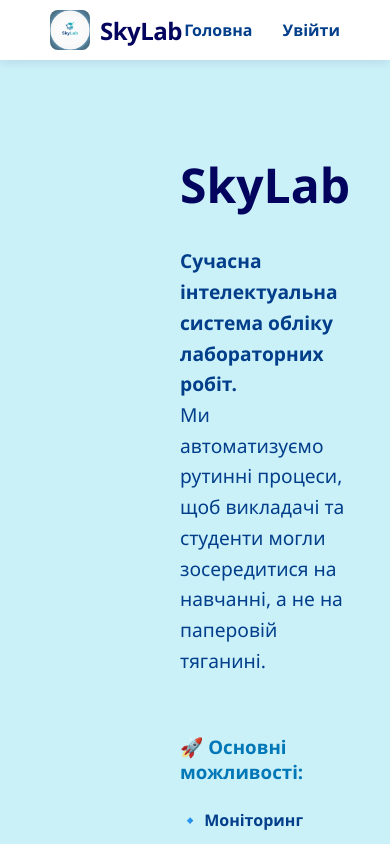
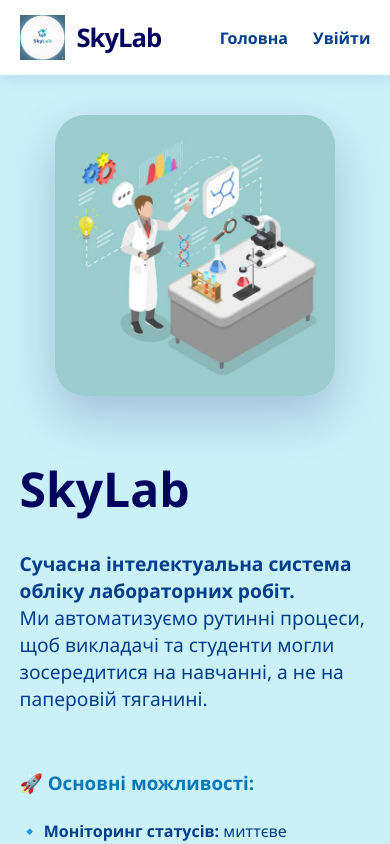
Before and after one commit to yarty777/practice, a React (Create React App) app in the folder frontend/: page / in a window 390 px wide. Shown: the top 844 px of the page. Built offline with nearby package versions, Linux system fonts and the light colour scheme.

Commit message:
Виправлення розмірів зображень + адаптивність

```diff
--- a/frontend/src/App.css
+++ b/frontend/src/App.css
@@ -1,3 +1,4 @@
+/* 1. Змінні кольорів SkyLab */
 :root {
   --deep-twilight: #03045eff;
   --french-blue: #023e8aff;
@@ -10,138 +11,124 @@
   --light-cyan: #caf0f8ff;
 }
 
+/* 2. Базові стилі */
 body {
   margin: 0;
-  font-family: 'Segoe UI', Roboto, sans-serif;
-  background-color: var(--light-cyan); /* Світлий фон для всього сайту */
+  font-family: 'Segoe UI', Roboto, Helvetica, Arial, sans-serif;
+  background-color: var(--light-cyan);
   color: var(--deep-twilight);
+  min-height: 100vh;
+  display: flex;
+  flex-direction: column;
 }
 
+/* 3. Навігація */
+.nav-menu {
+  display: flex;
+  justify-content: space-between;
+  align-items: center;
+  padding: 15px 5%;
+  background: white;
+  box-shadow: 0 2px 15px rgba(3, 4, 94, 0.1);
+  position: sticky;
+  top: 0;
+  z-index: 1000;
+}
 
-/* Навігація */
-
-/* Стилі для контейнера логотипа в наварі */
 .logo-container {
   display: flex;
   align-items: center;
   text-decoration: none;
-  gap: 10px;
+  gap: 12px;
 }
 
 .nav-logo {
-  height: 40px; /* Регулюйте висоту логотипа тут */
+  height: 45px;
   width: auto;
-  border-radius: 8px; /* Якщо логотип квадратний, можна трохи закруглити */
 }
 
 .logo-text {
-  font-size: 1.5rem;
+  font-size: 1.6rem;
   font-weight: 800;
   color: var(--deep-twilight);
-  letter-spacing: -0.5px;
+  letter-spacing: -1px;
 }
-.nav-menu {
-  padding: 10px 50px;
-  background: white;
-  display: flex;
-  justify-content: space-between; /* Розносить лого і посилання в різні боки */
-  align-items: center;
-  box-shadow: 0 2px 10px rgba(3, 4, 94, 0.1);
-}
+
 .nav-links {
   display: flex;
-  gap: 30px;
+  gap: 25px;
 }
 
 .nav-link {
   text-decoration: none;
   color: var(--french-blue);
   font-weight: 600;
-  transition: 0.3s;
-}
-.nav-menu a {
-  text-decoration: none;
-  color: var(--french-blue);
-  font-weight: 600;
-  transition: 0.3s;
+  transition: 0.3s ease;
 }
 
-.nav-menu a:hover {
-  color: var(--turquoise-surf);
-}
-
-
-/* Контейнери */
+/* 4. Головний контейнер */
 .container {
   display: flex;
-  min-height: 85vh;
+  flex: 1;
   align-items: center;
+  justify-content: center;
+  padding: 40px 5%;
+  max-width: 1600px;
+  margin: 0 auto;
+  gap: 60px;
+  box-sizing: border-box;
 }
 
 .side {
   flex: 1;
   display: flex;
   flex-direction: column;
-  justify-content: center;
-  padding: 60px;
 }
 
-/* Тексти */
-h1, h2 {
-  color: var(--deep-twilight);
-  font-size: 2.5rem;
-  margin-bottom: 20px;
+/* 5. Стилі зображень */
+.main-img {
+  width: 100%;
+  max-width: 800px; /* Велика картинка для головної */
+  height: auto;
+  border-radius: 30px;
+  box-shadow: 0 20px 50px rgba(3, 4, 94, 0.2);
+  display: block;
+  margin: 0 auto;
 }
 
-p {
-  line-height: 1.6;
-  color: var(--french-blue);
-  font-size: 1.1rem;
+/* Спеціальний розмір для картинки на сторінці логіну (менша) */
+.login-page .main-img {
+  max-width: 500px; /* У 1.5-2 рази менша за головну */
 }
 
-/* Зображення та плейсхолдери */
-.image-placeholder {
-  width: 100%;
-  max-width: 500px;
-  height: 350px;
-  background: linear-gradient(135deg, var(--sky-aqua), var(--bright-teal-blue));
-  display: flex;
-  justify-content: center;
-  align-items: center;
-  border-radius: 20px;
-  color: white;
-  box-shadow: 0 15px 30px rgba(0, 119, 182, 0.2);
-}
-
-.main-img {
-  width: 70%;        /* Зменшуємо ширину до 70% від батьківського блоку */
-  max-width: 400px;  /* Зменшуємо максимальну межу (було 550px або 600px) */
-  height: auto;      /* Зберігаємо пропорції */
-  border-radius: 20px;
-  box-shadow: 0 10px 30px rgba(3, 4, 94, 0.15);
-  display: block;
-  margin: 0 auto;    /* Центруємо картинку в її половинці екрана */
-}
-
-/* Форма входу */
+/* 6. Форма авторизації (В СТОВПЧИК) */
 .login-form {
   display: flex;
-  flex-direction: column;
+  flex-direction: column; /* Елементи один під одним */
   gap: 20px;
   width: 100%;
-  max-width: 350px;
+  max-width: 350px; /* Компактна ширина */
   background: white;
   padding: 40px;
   border-radius: 20px;
-  box-shadow: 0 10px 25px rgba(3, 4, 94, 0.05);
+  box-shadow: 0 10px 30px rgba(0,0,0,0.05);
+}
+
+.login-form h2 {
+  margin-top: 0;
+  color: var(--deep-twilight);
+  text-align: center;
 }
 
 .login-form input {
   padding: 12px 15px;
   border: 2px solid var(--frosted-blue-2);
   border-radius: 10px;
+  font-size: 1rem;
   outline: none;
   transition: 0.3s;
+  width: 100%; /* На всю ширину форми */
+  box-sizing: border-box;
 }
 
 .login-form input:focus {
@@ -149,34 +136,49 @@
 }
 
 .login-form button {
-  padding: 12px;
+  padding: 14px;
   background-color: var(--bright-teal-blue);
   color: white;
   border: none;
   border-radius: 10px;
-  font-weight: bold;
+  font-weight: 700;
   cursor: pointer;
   transition: 0.3s;
 }
 
 .login-form button:hover {
   background-color: var(--deep-twilight);
-  transform: translateY(-2px);
 }
 
-/* Футер */
-.footer {
-  text-align: center;
-  padding: 25px;
-  background: var(--deep-twilight); /* Ваш темно-синій колір */
-  color: white;                     /* РОБИМО ТЕКСТ БІЛИМ */
-  position: relative;
-  width: 100%;
-  box-sizing: border-box;
+/* 7. Текстовий контент головної */
+.right-side {
+  text-align: left;
 }
 
-/* Якщо текст всередині футера знаходиться в тегу p, додамо ще цей селектор для надійності */
-.footer p {
+h1 {
+  font-size: 3.5rem;
+  margin: 0 0 20px 0;
+}
+
+/* 8. Футер */
+.footer {
+  background-color: var(--deep-twilight);
   color: white;
-  margin: 0;
+  text-align: center;
+  padding: 20px 0;
+  width: 100%;
 }
+
+/* 9. Адаптивність */
+@media (max-width: 1100px) {
+  .container {
+    flex-direction: column;
+    text-align: center;
+  }
+  .login-page {
+    flex-direction: column-reverse; /* Форма зверху на мобільних */
+  }
+  .main-img {
+    width: 80%;
+  }
+}
```
